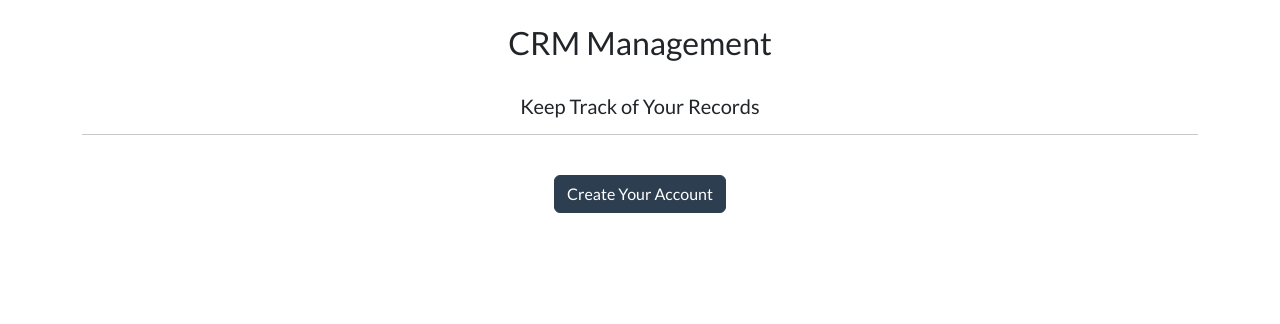
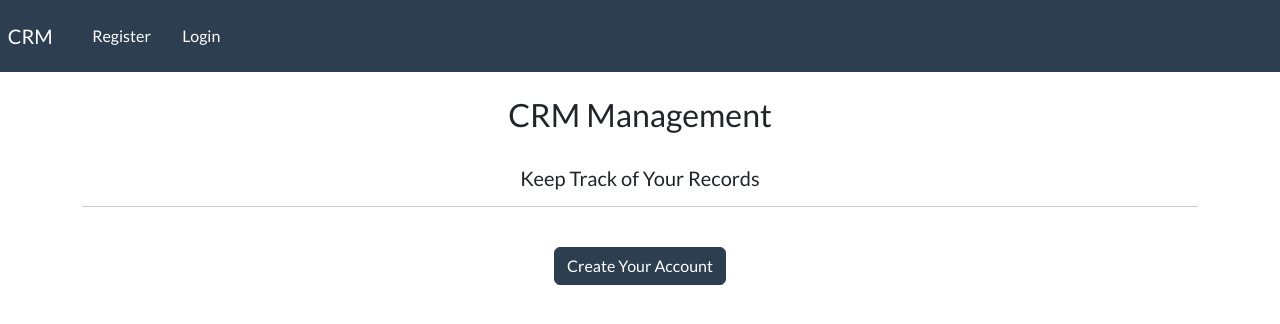
Before and after one commit to petkiarie/Django-Customer-Relationship-Management-System, a Django app: page / in a window 1280 px wide. Shown: the top 324 px of the page. Run offline with Django 5.2, Linux system fonts and the light colour scheme; some libraries are stand-ins or nearby versions.

Commit message:
configure user authentication

```diff
--- a/crm/settings.py
+++ b/crm/settings.py
@@ -28,7 +28,10 @@ INSTALLED_APPS = [
     'django.contrib.messages',
     'django.contrib.staticfiles',
     'webapp',
+    'crispy_forms',
 ]
+
+CRISPY_TEMPLATE_PACK = 'bootstrap4'
 
 MIDDLEWARE = [
     'django.middleware.security.SecurityMiddleware',
@@ -108,8 +111,6 @@ USE_TZ = True
 
 STATIC_URL = 'static/'
 
-STATIC_DIRS = [BASE_DIR / 'static']
-
 # Default primary key field type
 # https://docs.djangoproject.com/en/5.0/ref/settings/#default-auto-field
 
--- /dev/null
+++ b/webapp/static/css/styles.css
@@ -0,0 +1,4 @@
+.form-layout {
+    border-radius: 15px;
+    width: 500px;
+}
--- a/webapp/templates/webapp/base.html
+++ b/webapp/templates/webapp/base.html
@@ -11,6 +11,8 @@
 </head>
 <body>
     <!-- create Navbar -->
+    {% include 'webapp/navbar.html' %}
+
     <div class="container">
         <br>
         <!-- Notification messages -->
@@ -23,9 +25,8 @@
     </div>
 
     <script src="{% static 'js/app.js' %}"></script>
-    <script src="https://code.jquery.com/jquery-3.3.1.slim.min.js" integrity="sha384-q8i/X+965DzO0rT7abK41JStQIAqVgRVzpbzo5smXKp4YfRvH+8abtTE1Pi6jizo" crossorigin="anonymous"></script>
-
-    <script src="https://cdn.jsdelivr.net/npm/@popperjs/core@2.10.2/dist/umd/popper.min.js" integrity="sha384-7+zCNj/IqJ95wo16oMtfsKbZ9ccEh31eOz1HGyDuCQ6wgnyJNSYdrPa03rtR1zdB" crossorigin="anonymous"></script>
-    <script src="https://cdn.jsdelivr.net/npm/bootstrap@5.1.3/dist/js/bootstrap.min.js" integrity="sha384-QJHtvGhmr9XOIpI6YVutG+2QOK9T+ZnN4kzFN1RtK3zEFEIsxhlmWl5/YESvpZ13" crossorigin="anonymous"></script>
+    <script src="https://cdn.jsdelivr.net/npm/jquery@3.5.1/dist/jquery.slim.min.js" integrity="sha384-DfXdz2htPH0lsSSs5nCTpuj/zy4C+OGpamoFVy38MVBnE+IbbVYUew+OrCXaRkfj" crossorigin="anonymous"></script>
+<script src="https://cdn.jsdelivr.net/npm/popper.js@1.16.1/dist/umd/popper.min.js" integrity="sha384-9/reFTGAW83EW2RDu2S0VKaIzap3H66lZH81PoYlFhbGU+6BZp6G7niu735Sk7lN" crossorigin="anonymous"></script>
+<script src="https://cdn.jsdelivr.net/npm/bootstrap@4.6.2/dist/js/bootstrap.min.js" integrity="sha384-+sLIOodYLS7CIrQpBjl+C7nPvqq+FbNUBDunl/OZv93DB7Ln/533i8e/mZXLi/P+" crossorigin="anonymous"></script>
 </body>
 </html>
--- a/webapp/templates/webapp/dashboard.html
+++ b/webapp/templates/webapp/dashboard.html
@@ -0,0 +1,5 @@
+{% extends 'webapp/base.html' %}
+
+{% block content %}
+<h1>welcome to your dashboad {{user}}</h1>
+{% endblock %}
--- a/webapp/templates/webapp/index.html
+++ b/webapp/templates/webapp/index.html
@@ -9,7 +9,7 @@
             <h5>Keep Track of Your Records</h5>
             <hr><br>
 
-            <a class="btn btn-primary" type="button" href="{% url '' %}">Create Your Account</a>
+            <a class="btn btn-primary" type="button" href="{% url 'register' %}">Create Your Account</a>
         </div>
     </body>
 
--- /dev/null
+++ b/webapp/templates/webapp/navbar.html
@@ -0,0 +1,79 @@
+
+<nav class="navbar navbar-expand-lg navbar-dark bg-primary justify-content-center">
+
+    <a class="navbar-brand main-heading" href="{% url '' %}">
+
+      &nbsp; CRM
+
+    </a>
+
+
+    <button
+      class="navbar-toggler"
+      type="button"
+      data-toggle="collapse"
+      data-target="#navbarNavDropdown"
+      aria-controls="navbarNavDropdown"
+      aria-expanded="false"
+      aria-label="Toggle navigation"
+    >
+      <span class="navbar-toggler-icon"></span>
+
+    </button>
+
+
+      <div class="collapse navbar-collapse text-center" id="navbarNavDropdown">
+
+
+        <ul class="navbar-nav mr-auto">
+
+
+          &nbsp;     &nbsp;     &nbsp;
+
+          {% if user.is_authenticated %}
+
+            <li class="nav-item">
+
+              <a class="nav-link" href="{% url 'dashboard' %}">Dashboard &nbsp; <i class="fa fa-home" aria-hidden="true"></i> </a>
+
+            </li>
+
+
+            &nbsp;     &nbsp;     &nbsp;
+
+
+            <li class="nav-item">
+
+              <a class="nav-link" href="{% url 'user-logout' %}">Sign out &nbsp; <i class="fa fa-sign-out" aria-hidden="true"></i> </a>
+
+            </li>
+
+
+        </ul>
+
+        {% else %}
+
+        <li class="nav-item">
+
+          <a class="nav-link" href="{% url 'register' %}"> Register </a>
+
+        </li>
+
+
+        &nbsp;     &nbsp;     &nbsp;
+
+
+        <li class="nav-item">
+
+          <a class="nav-link" href="{% url 'my-login' %}">Login</a>
+
+        </li>
+
+
+        {% endif %}
+
+
+      </div>
+
+
+  </nav>
--- a/webapp/urls.py
+++ b/webapp/urls.py
@@ -3,4 +3,9 @@ from . import views
 
 urlpatterns = [
     path('', views.home, name=''),
+    path('register/', views.register, name='register'),
+    path('my-login/', views.my_login, name='my-login'),
+    path('user-logout/', views.user_logout, name='user-logout'),
+    path('dashboard/', views.dashboard, name='dashboard'),
+
 ]
--- a/webapp/views.py
+++ b/webapp/views.py
@@ -1,5 +1,47 @@
-from django.shortcuts import render
+from django.shortcuts import render, redirect
+from .forms import CreateUserForm, LoginForm
+from django.contrib.auth.models import auth
+from django.contrib.auth import authenticate, login, logout
+from django.contrib.auth.decorators import login_required
 
 def home(request):
 
     return render(request, 'webapp/index.html')
+
+def register(request):
+    form = CreateUserForm()
+
+    if request.method == 'POST':
+        form = CreateUserForm(request.POST)
+        if form.is_valid():
+            form.save()
+            return redirect('my-login')
+    context = {'form': form}
+
+    return render(request, 'webapp/register.html', context)
+
+def my_login(request):
+    form = LoginForm()
+
+    if request.method == 'POST':
+        form = LoginForm(request, data=request.POST)
+        if form.is_valid():
+            username = request.POST.get('username')
+            password = request.POST.get('password')
+
+            user = authenticate(request, username=username, password=password)
+
+            if user is not None:
+                auth.login(request, user)
+                return redirect('dashboard')
+
+    context = {'form': form}
+    return render(request, 'webapp/my-login.html', context)
+
+def user_logout(request):
+    auth.logout(request)
+    return redirect('my-login')
+
+@login_required(login_url='my-login')
+def dashboard(request):
+    return render(request, 'webapp/dashboard.html')
```
Also changed, not shown: webapp/templates/webapp/my-login.html (+24 -0 lines), webapp/templates/webapp/register.html (+26 -0 lines), crm/static/js/app.js (deleted), db.sqlite3, webapp/static/js/app.js (added).
